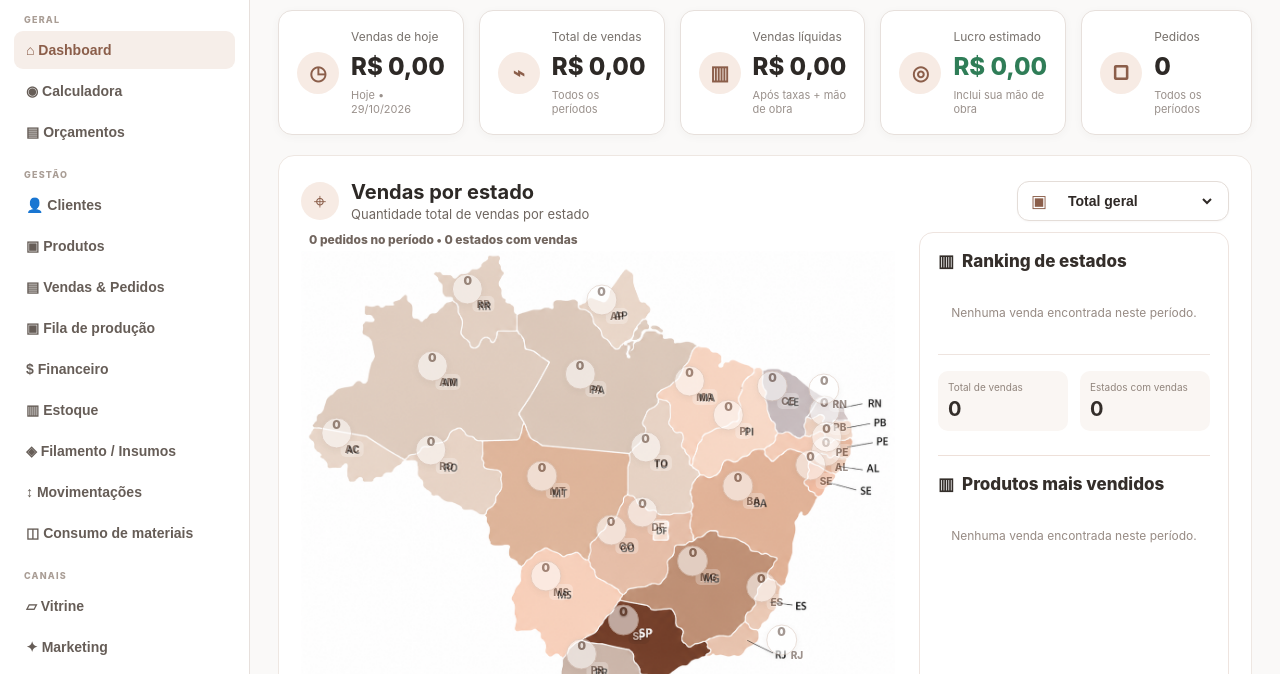
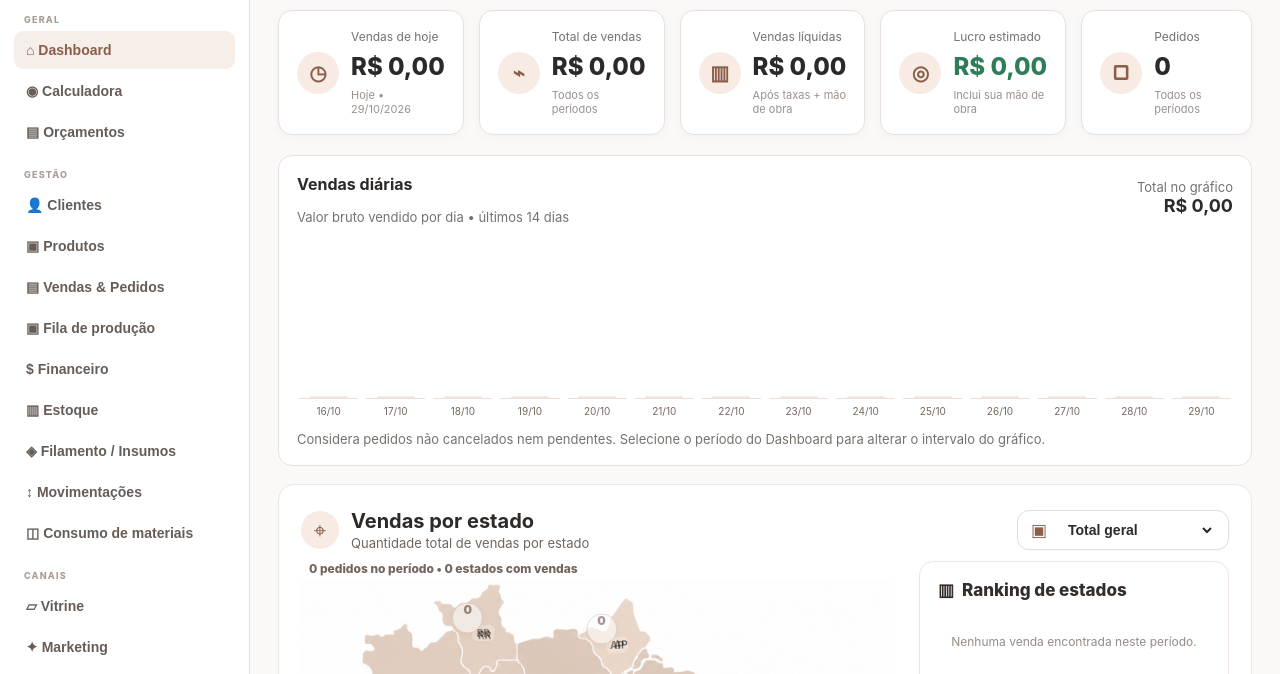
Before and after one commit to maryaaraujo11-afk/gestor3d, a website: page public/index.html in a window 1280 px wide. Shown: the part 94-768 px from the top of the page. Drawn offline with Linux system fonts and the light colour scheme.

Commit message:
Adicionar gráfico de vendas diárias ao dashboard

```diff
--- a/public/index.html
+++ b/public/index.html
@@ -201,6 +201,15 @@ table{width:100%;border-collapse:collapse;font-size:13px}th,td{text-align:left;p
 <div class="card"><div class="dash-card-icon">▥</div><div><div class="label">Vendas líquidas</div><div class="value" id="dashNetRevenue">R$ 0,00</div><div class="card-foot" id="dashNetFoot">Após taxas e descontos</div></div></div>
 <div class="card"><div class="dash-card-icon">◎</div><div><div class="label">Lucro estimado</div><div class="value good" id="dashProfit">R$ 0,00</div><div class="card-foot" id="dashProfitFoot">Após custos operacionais e taxas; sem descontar seu próprio trabalho</div></div></div>
 <div class="card"><div class="dash-card-icon">▢</div><div><div class="label">Pedidos</div><div class="value" id="dashOrders">0</div><div class="card-foot" id="dashOrdersFoot">Pedidos registrados</div></div></div>
+</div>
+
+<div class="panel" id="dailySalesPanel" style="margin-bottom:18px">
+  <div class="top" style="margin-bottom:8px;align-items:flex-start">
+    <div><h2>Vendas diárias</h2><div class="sub" id="dailySalesSubtitle">Valor bruto vendido por dia</div></div>
+    <div style="text-align:right"><div class="sub">Total no gráfico</div><b id="dailySalesTotal" style="font-size:18px">R$ 0,00</b></div>
+  </div>
+  <div id="dailySalesChart" role="img" aria-label="Gráfico de vendas diárias" style="display:flex;align-items:stretch;gap:8px;min-height:190px;overflow-x:auto;padding:10px 2px 0"></div>
+  <div class="sub" style="margin-top:8px">Considera pedidos não cancelados nem pendentes. Selecione o período do Dashboard para alterar o intervalo do gráfico.</div>
 </div>
 
 <div class="panel state-map-panel dashboard-map-panel">
@@ -2920,8 +2929,37 @@ function saleLaborAmount(s){
   },0);
  }catch(e){return 0;}
 }
+function renderDailySalesChart(period){
+ const box=document.getElementById("dailySalesChart");if(!box)return;
+ const p=period||document.getElementById("dashboardPeriod")?.value||"total";
+ const today=todayISO();
+ let dates=[];
+ if(p!=="total"&&/^\\d{4}-\\d{2}$/.test(p)){
+  const [year,month]=p.split("-").map(Number),days=new Date(year,month,0).getDate();
+  dates=Array.from({length:days},(_,i)=>year+"-"+String(month).padStart(2,"0")+"-"+String(i+1).padStart(2,"0"));
+ }else{
+  const end=new Date(today+"T12:00:00");
+  dates=Array.from({length:14},(_,i)=>{const d=new Date(end);d.setDate(end.getDate()-13+i);return d.getFullYear()+"-"+String(d.getMonth()+1).padStart(2,"0")+"-"+String(d.getDate()).padStart(2,"0");});
+ }
+ const eligible=(db.sales||[]).filter(s=>!["Cancelado","Cancelada","Pendente"].includes(String(s.status||"").trim()));
+ const values=dates.map(date=>({date,value:eligible.filter(s=>String(s.dateISO||"")===date).reduce((sum,s)=>sum+(Number(s.grossValue??s.value)||0),0),count:eligible.filter(s=>String(s.dateISO||"")===date).length}));
+ const max=Math.max(1,...values.map(x=>x.value)),total=values.reduce((sum,x)=>sum+x.value,0);
+ const totalEl=document.getElementById("dailySalesTotal");if(totalEl)totalEl.textContent=money(total);
+ const subtitle=document.getElementById("dailySalesSubtitle");if(subtitle)subtitle.textContent=p==="total"?"Valor bruto vendido por dia • últimos 14 dias":"Valor bruto vendido por dia • "+mapMonthLabel(p);
+ box.innerHTML=values.map(x=>{
+  const [y,m,d]=x.date.split("-").map(Number),label=String(d).padStart(2,"0")+"/"+String(m).padStart(2,"0");
+  const height=x.value?Math.max(4,Math.round(x.value/max*125)):2;
+  return `<div title="${label}: ${money(x.value)} • ${x.count} pedido(s)" style="flex:1;min-width:34px;max-width:74px;display:flex;flex-direction:column;align-items:center;justify-content:flex-end;gap:6px">
+   <div style="font-size:10px;font-weight:700;color:#8b604d;white-space:nowrap">${x.value?money(x.value).replace(",00",""):""}</div>
+   <div style="height:130px;width:100%;display:flex;align-items:flex-end;justify-content:center;border-bottom:1px solid #eadfd8"><div style="height:${height}px;width:min(100%,38px);border-radius:5px 5px 0 0;background:linear-gradient(180deg,#cda58f,#8b604d);opacity:${x.value?1:.18}"></div></div>
+   <div style="font-size:10px;color:#77665d;white-space:nowrap">${label}</div>
+   <div style="font-size:10px;color:#9b8a80">${x.count||""}</div>
+  </div>`;
+ }).join("");
+}
 function renderDashboardSummary(period){
  const p=period||document.getElementById("dashboardPeriod")?.value||"total";
+ renderDailySalesChart(p);
  const sales=dashboardSales(p);
  const revenue=sales.reduce((a,s)=>a+(Number(s.grossValue??s.value)||0),0);
  const netBase=sales.reduce((a,s)=>{const gross=Number(s.grossValue??s.value)||0;const fee=Number(s.fee)||0;const nv=Number(s.netValue);return a+(Number.isFinite(nv)&&nv>0?nv:Math.max(0,gross-fee));},0);
```
